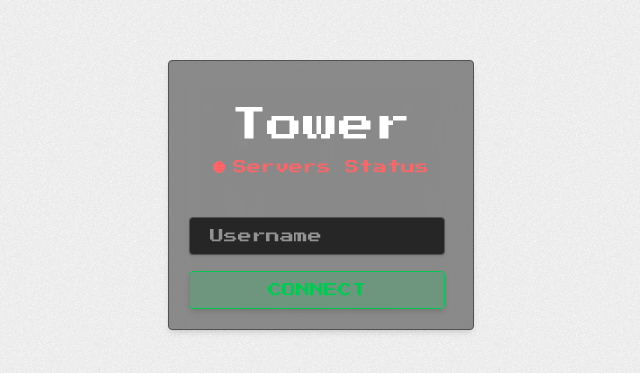
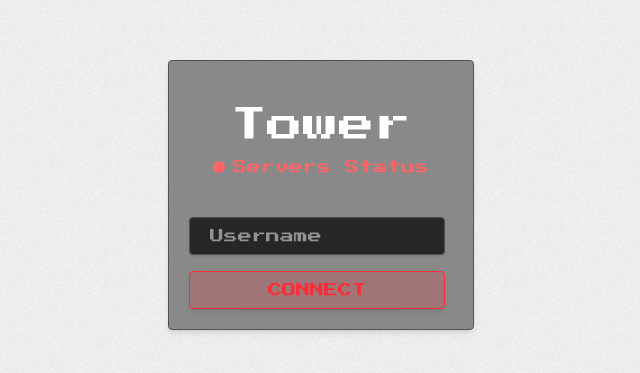
Before and after one commit to shadsvm/tower, a React (Vite) app in the folder client/: page / in a window 1280 px wide. Shown: the part 205-578 px from the top of the page, without its empty margins (319-959 px from the left). Built offline with nearby package versions, Linux system fonts and the light colour scheme; no server answers.

Commit message:
🎨 improve structure / format of the code.

```diff
--- a/client/src/components/Actions.tsx
+++ b/client/src/components/Actions.tsx
@@ -2,29 +2,29 @@ import { useGameStore } from "@/store/game";
 import { useSocketStore } from "@/store/socket";
 import { useUserStore } from "@/store/user";
 import { ClientMessage, UnitCosts, UnitType } from "@server/types";
-import { Dispatch, ReactNode, SetStateAction } from "react";
+import { Dispatch, ReactNode, SetStateAction, useMemo } from "react";
 
 export default function ActionPanel({
   selectedUnit,
   setSelectedUnit,
-  disabled,
 }: {
   selectedUnit: UnitType | undefined;
   setSelectedUnit: Dispatch<SetStateAction<UnitType | undefined>>;
-  disabled: boolean;
 }): ReactNode {
   const game = useGameStore(({state}) => state);
   const {send} = useSocketStore();
   const {username} = useUserStore();
+  const disabled = useMemo(() => game?.currentTurn !== username, [username,game?.currentTurn])
 
-  return (
+  if (game != undefined) return (
     <section className="group card flex flex-col gap-6">
       <div className="flex justify-between items-center text-xl">
-        {disabled
+        {/* {disabled
           ? "Your turn!"
-          : `Waiting for ${game?.currentTurn}`}
+          : `Waiting for ${game.currentTurn}`} */}
+        <pre>{JSON.stringify({currentTurn: game.currentTurn, username, disabled}, null, 2)}</pre>
         <div className="flex justify-center items-center gap-2 mr-8">
-          {game?.players[username].points}
+          {game.players[username].points}
           💰
         </div>
       </div>
@@ -32,7 +32,6 @@ export default function ActionPanel({
       <div className="flex justify-between items-center gap-5">
         <button
           onClick={() => {
-            console.log("action panel end turn");
             send({ type: ClientMessage.END_TURN });
           }}
           disabled={disabled}
@@ -49,7 +48,7 @@ export default function ActionPanel({
           key={index}
           aria-selected={selectedUnit == (unit as UnitType)}
           disabled={
-            disabled || game!.players[username].points < cost
+            disabled || game.players[username].points < cost
           }
           className={
             "btn btn-white aria-selected:bg-green-600  transition"
@@ -63,7 +62,6 @@ export default function ActionPanel({
           <div className="flex justify-evenly items-center">
             <p>{unit}</p>
             <p>{cost}$</p>
-
           </div>
         </button>
       ))}
--- a/client/src/components/Toast.tsx
+++ b/client/src/components/Toast.tsx
@@ -7,14 +7,11 @@ export default function Toast() {
 
   useEffect(() => {
     if (!messages.length || !toastRef.current) return;
-    toastRef.current.innerText = messages[messages.length];
     toastRef.current?.classList.replace('opacity-0', 'opacity-100' )
 
     const timer = setTimeout(() => {
       toastRef.current?.classList.replace('opacity-100', 'opacity-0')
-      console.debug('toggleAttribute: hidden')
-
-    }, 3000); // delay
+    }, 3000);
 
     return () => {
       clearTimeout(timer);
@@ -23,6 +20,7 @@ export default function Toast() {
 
   return (
     <div ref={toastRef} className="absolute right-3 bottom-3 opacity-0 transition z-50! btn btn-white">
+      {messages[messages.length - 1]}
     </div>
   );
 
--- a/client/src/pages/Game.tsx
+++ b/client/src/pages/Game.tsx
@@ -14,8 +14,8 @@ export interface ActionResolve {
 
 export default function Game() {
   const {state} = useGameStore();
-  const send = useSocketStore(({send}) => send);
-  const username = useUserStore(({username}) => username);
+  const {send} = useSocketStore();
+  const {username} = useUserStore();
   const [selectedUnit, setSelectedUnit] = useState<UnitType | undefined>(
     undefined,
   );
@@ -25,7 +25,6 @@ export default function Game() {
   return (
     <div className="space-y-5">
       <Actions
-        disabled={state.currentTurn !== username}
         selectedUnit={selectedUnit}
         setSelectedUnit={setSelectedUnit}
       />
--- a/client/src/pages/Start.tsx
+++ b/client/src/pages/Start.tsx
@@ -1,22 +1,24 @@
 import { useServerStatus } from "@/hooks/useServerStatus";
 import { useSocketStore } from "@/store/socket";
 import { useUserStore } from "@/store/user";
-import { FormEvent, useState } from "react";
+import { FormEvent, useMemo, useState } from "react";
+
+const validateUsername = (text:string) => {
+  const trimmed = text.trim();
+  return trimmed.length >= 3 && trimmed.length <= 9;
+};
 
 export default function Start() {
   const {connect} = useSocketStore()
   const {username, setUsername} = useUserStore();
+  const serverStatus = useServerStatus()
   const [input, setInput] = useState(username ?? '');
-  const serverStatus = useServerStatus()
+  const isInputValid = useMemo(() => validateUsername(input), [input])
 
-  const validateUsername = () => {
-    const trimmed = input.trim();
-    return trimmed.length >= 3 && trimmed.length <= 9;
-  };
 
   const handleSubmit = (event: FormEvent) => {
     event.preventDefault();
-    if (validateUsername()) {
+    if (isInputValid) {
       setUsername(input);
       connect(username)
     }
@@ -45,11 +47,11 @@ export default function Start() {
           maxLength={9}
           placeholder="Username"
           className={``}
+          required
         />
         <button
           type="submit"
-          disabled={!serverStatus || !validateUsername()}
-          className={`btn btn-success disabled:btn-outline-error `}
+          className={`btn ${isInputValid && serverStatus ? 'btn-success' : 'btn-error'}`}
         >
           Connect
         </button>
--- a/client/src/store/socket.ts
+++ b/client/src/store/socket.ts
@@ -43,7 +43,7 @@ export const useSocketStore = create<SocketStore>((set, get) => ({
         state: { ...state.state, isConnected: true }
       }));
       if (import.meta.env.DEV) {
-        console.info('socket: connection established')
+        console.info('socket: connected')
       }
     };
 
@@ -101,15 +101,14 @@ export const useSocketStore = create<SocketStore>((set, get) => ({
 
   send: (data: SocketSend) => {
     const { ws } = get();
-    console.debug('socket: send')
+    if (!ws) return;
     const username = useUserStore.getState().username;
-    if (!ws) return;
-
-    const message = {
+    const payload = {
       username,
       ...data
     };
 
-    ws.send(JSON.stringify(message));
+    console.log('socket.send()', data)
+    ws.send(JSON.stringify(payload));
   },
 }));
```
